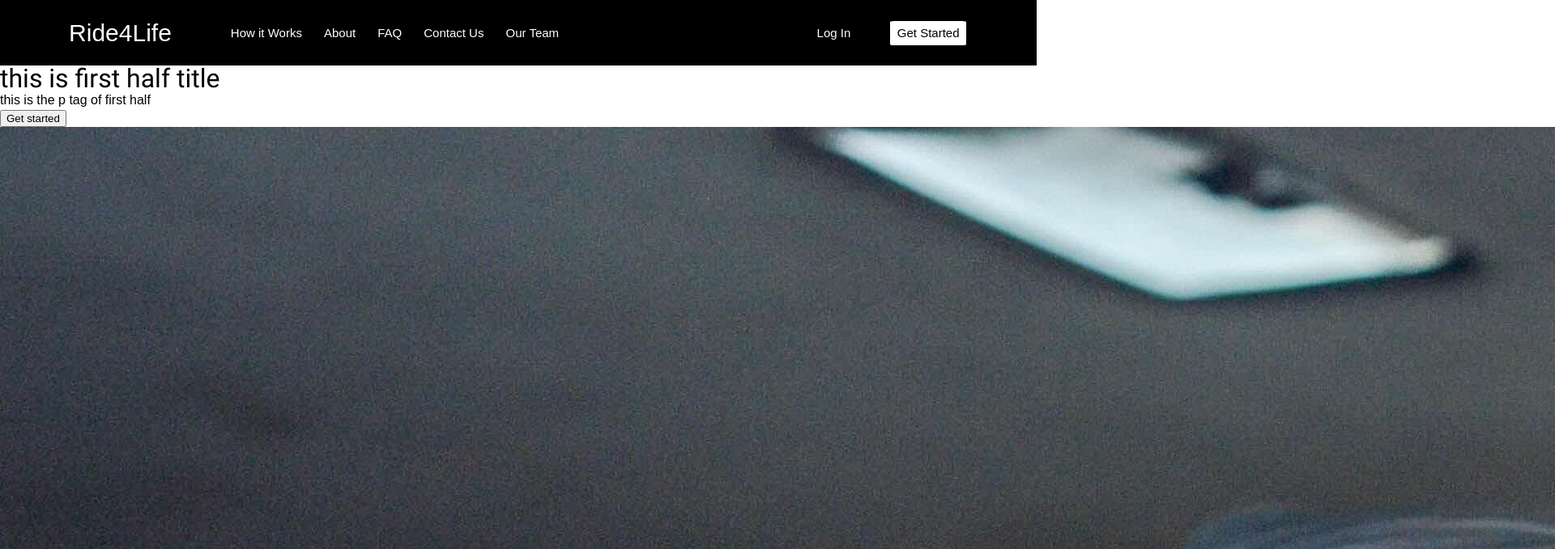
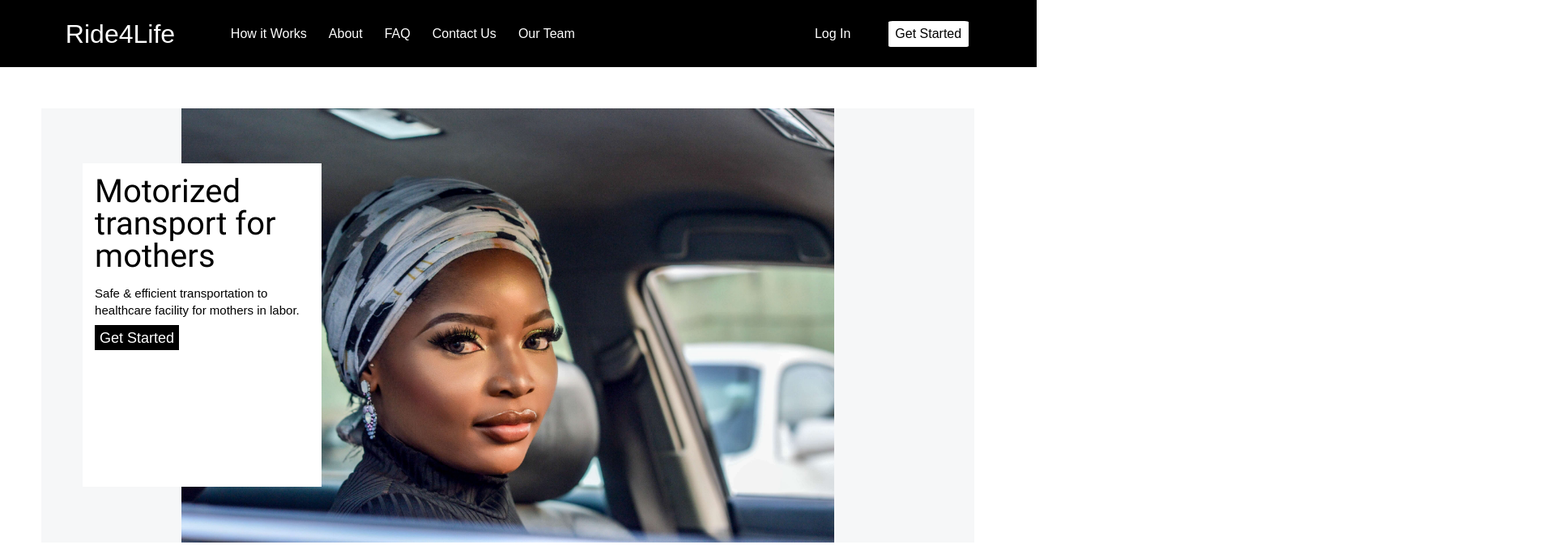
Before and after one commit to Ride-For-Life-1-2020/Marketing_Page_A, a plain HTML site: page index.html in a window 1280 px wide. Shown: the top 679 px of the page at 81% size, 1920 px wide, since content can reach past the window. Drawn offline with Linux system fonts and the light colour scheme; a web font is replaced by a local one.

Commit message:
added styling + content to banner,header

```diff
--- a/index.html
+++ b/index.html
@@ -30,16 +30,16 @@
                     <a href="#">Get Started</a>
                 </div>
         </nav>
-<!-- Below Navigation Header -->
+<!-- Below Navigation Header/Banner/whatever this is called -->
         <header>
+
             <div class="first-half-header">
-                <h2>this is first half title</h2>
-                    <p>this is the p tag of first half</p>
-                        <button>Get started</button>
+                <h3>Motorized transport for mothers</h3>
+                    <p>Safe & efficient transportation to healthcare facility for mothers in labor.</p>
+                        <a href="#">Get Started</a>
             </div>
-            <div class="second-half-header">
-                <img src="img/womanincar.jpg" alt="woman in car">
-            </div>
+            <img src="img/womanincar.jpg" alt="woman in car">
+
         </header>
         <section class="first-section">
             <div class="section-row-one">
--- a/less/global.less
+++ b/less/global.less
@@ -22,15 +22,15 @@ h5 {
 }
 
 h2 {
-    font-size: 3.2rem;
+    font-size: 2.5rem;
 }
 
 h3 {
-    font-size: 2.8rem;
+    font-size: 2rem;
 }
 
 p {
-    font-size: 1.6rem;
+    font-size: 1rem;
     line-height: 1.4;
 }
 
--- a/less/home-page.less
+++ b/less/home-page.less
@@ -0,0 +1,74 @@
+body {
+    header {
+        width: 90%;
+        height: 20%;
+        .flex-center();
+        background-color: @porcelain;
+        align-items: center;
+        margin: 4%;
+        img {
+            width: 70%;
+            height: 100%;
+            z-index: 0;
+        }
+        .first-half-header {
+            width: 23%;
+            height: 50%;
+            // display: flex;
+            // flex-direction: column;
+            // align-items: center;
+            // justify-content: center;
+            position: absolute;
+            z-index: 1;
+            left: 8%;
+            background-color: white;
+            h3 {
+                margin: 5%;
+                font-size: 4rem;
+            }
+            p {
+                margin: 5%;
+                font-size: 1.5rem;
+            }
+            a {
+                font-size: 1.8rem;
+                background-color: black;
+                color: white;
+                text-decoration: none;
+                padding: 2%;
+                margin: 5%;
+                &:hover {
+                    color: @green;
+                }
+            }
+        }
+        // .second-half-header {
+        //     width: 50%;
+        //     z-index: -1;
+        //     img {
+        //         width: 90%;
+        //         height: 100%;
+        //     }
+        // }
+    }
+    .second-section {
+        .section-column-one {
+            img {
+                width: 70%;
+                height: 100%;
+            }
+        }
+        .section-column-two {
+            img {
+                width: 70%;
+                height: 100%;
+            }
+        }
+        .section-column-three {
+            img {
+                width: 70%;
+                height: 100%;
+            }
+        }
+    }
+}
--- a/less/mixins.less
+++ b/less/mixins.less
@@ -3,3 +3,7 @@
     display: flex;
     justify-content: center;
 }
+.flex-evenly {
+    display: flex;
+    justify-content: space-evenly;
+}
--- a/less/navigation.less
+++ b/less/navigation.less
@@ -1,14 +1,13 @@
 nav {
     width: 100%;
     padding: 2%;
-    display: flex;
-    justify-content: space-evenly;
+    .flex-evenly();
     background-color: black;
 
     .title-home {
         width: 20%;
         .flex-center();
-        font-size: 3rem;
+        font-size: 3.2rem;
         color: white;
         a {
             text-decoration: none;
@@ -19,7 +18,7 @@ nav {
         width: 55%;
         display: flex;
         align-items: center;
-        font-size: 1.5rem;
+        font-size: 1.6rem;
 
         a {
             text-decoration: none;
@@ -34,18 +33,16 @@ nav {
     .links-right {
         width: 25%;
         .flex-center();
-        font-size: 1.5rem;
+        font-size: 1.6rem;
         text-decoration: none;
         color: white;
-        display: flex;
-        justify-content: space-evenly;
+        .flex-evenly();
         padding: 0 1%;
 
         a {
             text-decoration: none;
             color: white;
             display: flex;
-
             align-items: center;
             &:hover {
                 color: #00e676;
--- a/less/variables.less
+++ b/less/variables.less
@@ -1,3 +1,8 @@
 // Variables // Escaping
 @mobile: ~'(max-width: 500px)';
 @tablet: ~'(max-width: 800px)';
+
+// color vars
+@green: #00e676;
+@blue: #0288d1;
+@porcelain: #f6f7f8;
```
Also changed, not shown: about.html (added), css/index.css.
